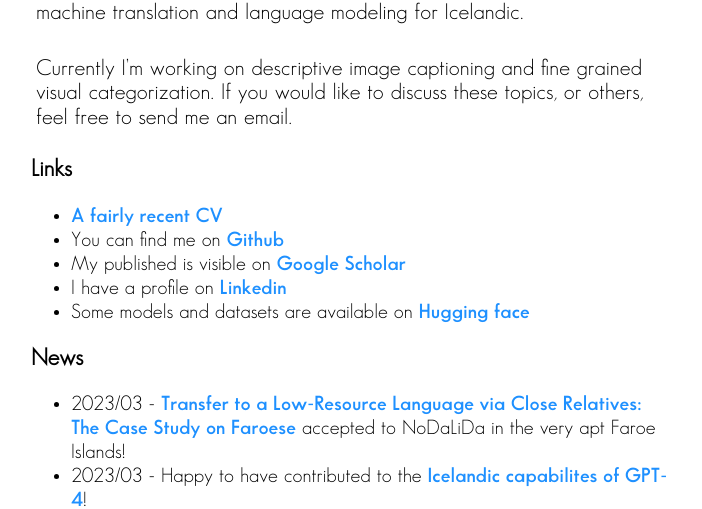
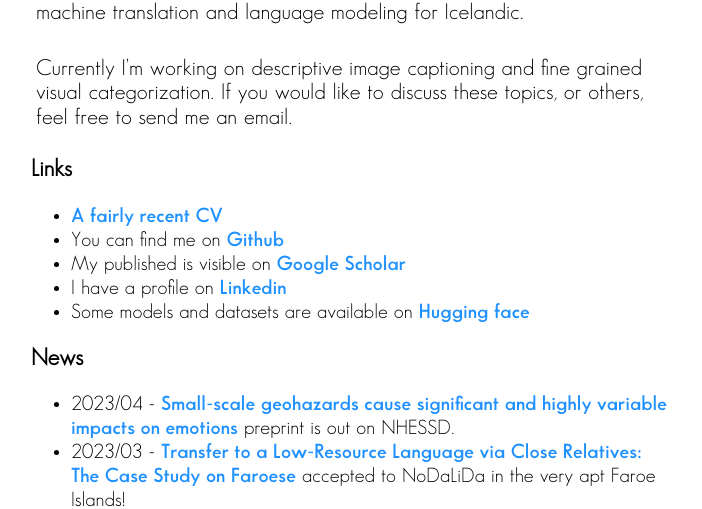
Before and after one commit to vesteinn/web23, a plain HTML site: page index.html in a window 1280 px wide. Shown: the part 284-793 px from the top of the page, without its empty margins (289-991 px from the left). Drawn offline with Linux system fonts and the light colour scheme.

Commit message:
Update index.html

```diff
--- a/index.html
+++ b/index.html
@@ -34,6 +34,7 @@
 
     <h3>News</h3>
         <ul>
+	    <li>2023/04 - <a href="https://nhess.copernicus.org/preprints/nhess-2023-6/">Small-scale geohazards cause significant and highly variable impacts on emotions</a> preprint is out on NHESSD.
             <li>2023/03 - <a href="https://openreview.net/pdf?id=8l5lKZOKDa">Transfer to a Low-Resource Language via Close Relatives: The Case Study on Faroese</a> accepted to NoDaLiDa in the very apt Faroe Islands!
             <li>2023/03 - Happy to have contributed to the <a href="https://openai.com/customer-stories/government-of-iceland">Icelandic capabilites of GPT-4</a>!</li>
             <li>2023/03 - <a href="https://vesteinn.is">New website</a> that only uses HTML and CSS</li>
```
